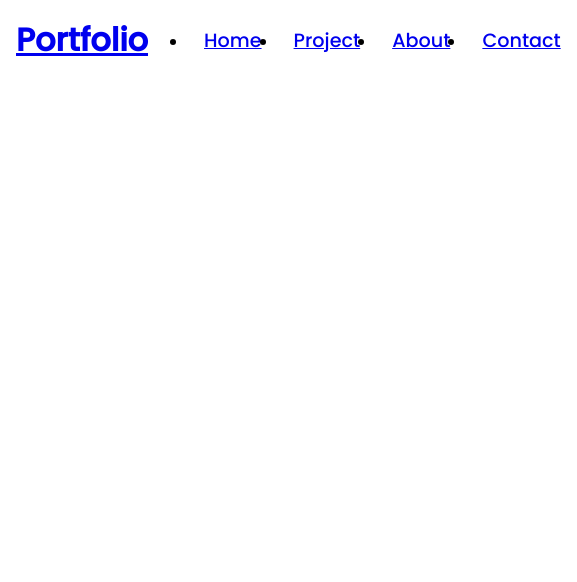
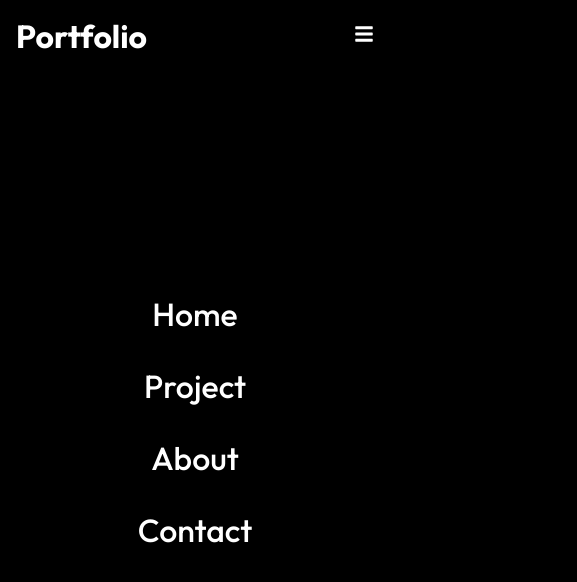
Before and after one commit to KipletingEdwin/cloned-portfolio, a React (Create React App) app: page / in a window 390 px wide. Shown: the top 582 px of the page, 577 px wide, since content can reach past the window. Built offline with nearby package versions, Linux system fonts and the light colour scheme.

Commit message:
add hamburger icon

```diff
--- a/src/components/Navbar.js
+++ b/src/components/Navbar.js
@@ -1,9 +1,15 @@
+import React, {useState} from "react";
 import { Link } from "react-router-dom";
 import "./NavbarStyles.css";
+import { FaBars, FaTimes} from "react-icons/fa";
 
-import React from 'react'
+
 
 function Navbar() {
+    const [click, setClick] = useState(false);
+    const handleClick = () => setClick(!click);
+
+
   return (
     <div className="header">
         <Link to="/">
@@ -26,6 +32,12 @@
                 <Link to="/contact">Contact</Link>
             </li>
         </ul>
+        <div className="hamburger" onClick={handleClick}>
+            {click ?  (<FaTimes size={20} style={{color: "#fff"}} />) : (<FaBars size={20} style={{color: "#fff"}} />) }
+
+
+
+        </div>
 
     </div>
   )
--- a/src/components/NavbarStyles.css
+++ b/src/components/NavbarStyles.css
@@ -17,3 +17,34 @@
     font-size: 1.2rem;
     font-weight: 500;
 }
+
+.hamburger{
+    display: none;
+}
+
+@media screen and (max-width:830px){
+    .nav-menu{
+        flex-direction: column;
+        justify-content: center;
+        align-items: center;
+        width: 100%;
+        height: 100vh;
+        background: rgba(0, 0, 0, 0.9);
+        position: absolute;
+        top: 0;
+        left: 0;
+        z-index: -3;
+    }
+
+    .nav-menu li{
+        padding: 1rem 0;
+    }
+
+    .nav-menu li a{
+        font-size: 2rem;
+    }
+
+    .hamburger{
+        display: initial;
+    }
+}
--- a/src/index.css
+++ b/src/index.css
@@ -1,8 +1,44 @@
-@import url('https://fonts.googleapis.com/css2?family=Poppins:wght@400;500&display=swap');
+@import url('https://fonts.googleapis.com/css2?family=Outfit:wght@100;200;300;400;500;600;700;800;900&family=Poppins:wght@400;500&display=swap');
 
 *{
-  font-family: "Poppins", sans-serif;
+  font-family: 'Outfit', sans-serif;
+  padding: 0;
   margin: 0;
   box-sizing: border-box;
+}
 
+body{
+  background: #000;
 }
+
+h1, h4, p, a{
+  color: #fff;
+  text-decoration: none;
+}
+
+ul{
+  list-style-type: none;
+}
+
+.btn{
+  padding: 12px 32px;
+  font-size: 1rem;
+  text-transform: uppercase;
+  background: rgb(248, 217, 15);
+  color: #222;
+  border: 1px solid #fff;
+  font-weight: 600;
+  cursor: pointer;
+}
+
+.btn-light{
+  /* background: rgba(255, 255, 255, 0.2); */
+  background: transparent;
+  color: #fff;
+}
+
+.btn:hover{
+  background: rgba(255, 255, 255, 0.2);
+  color: #fff;
+  transition: 0.3s;
+}
```
